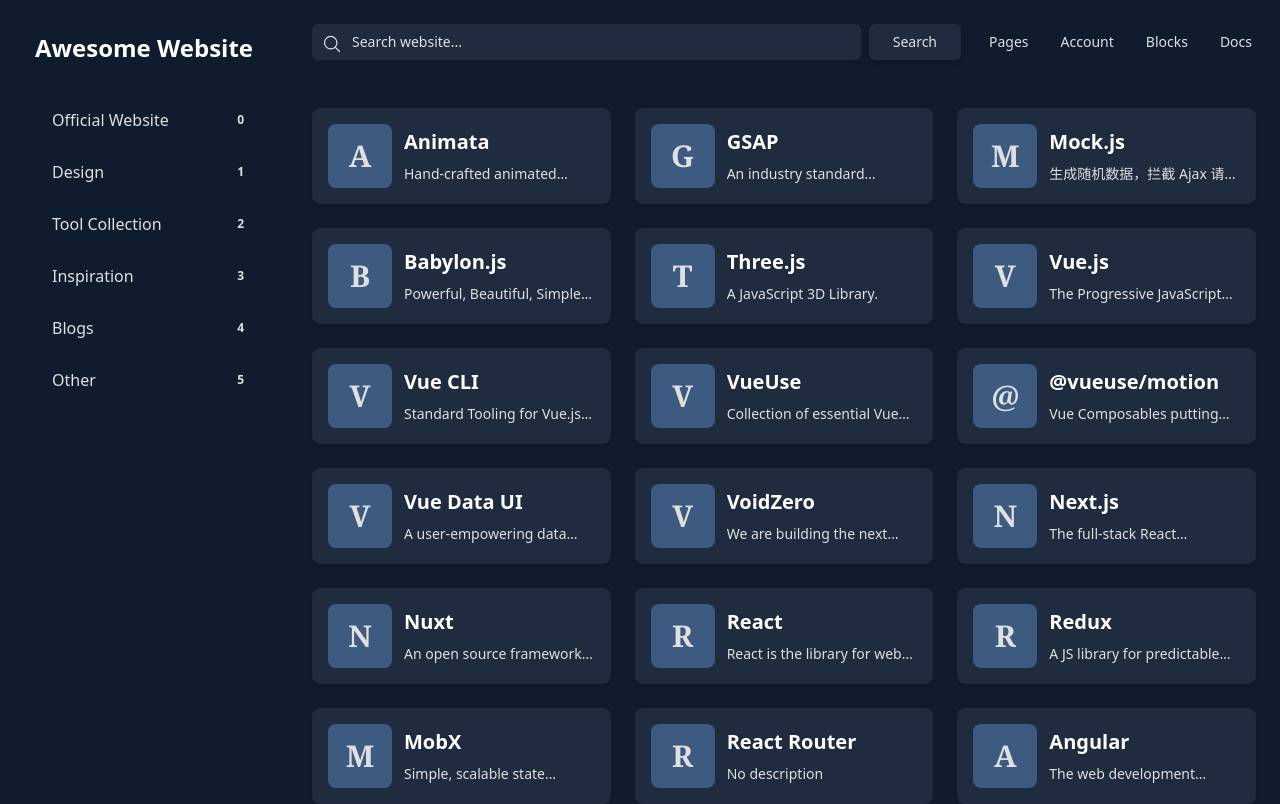
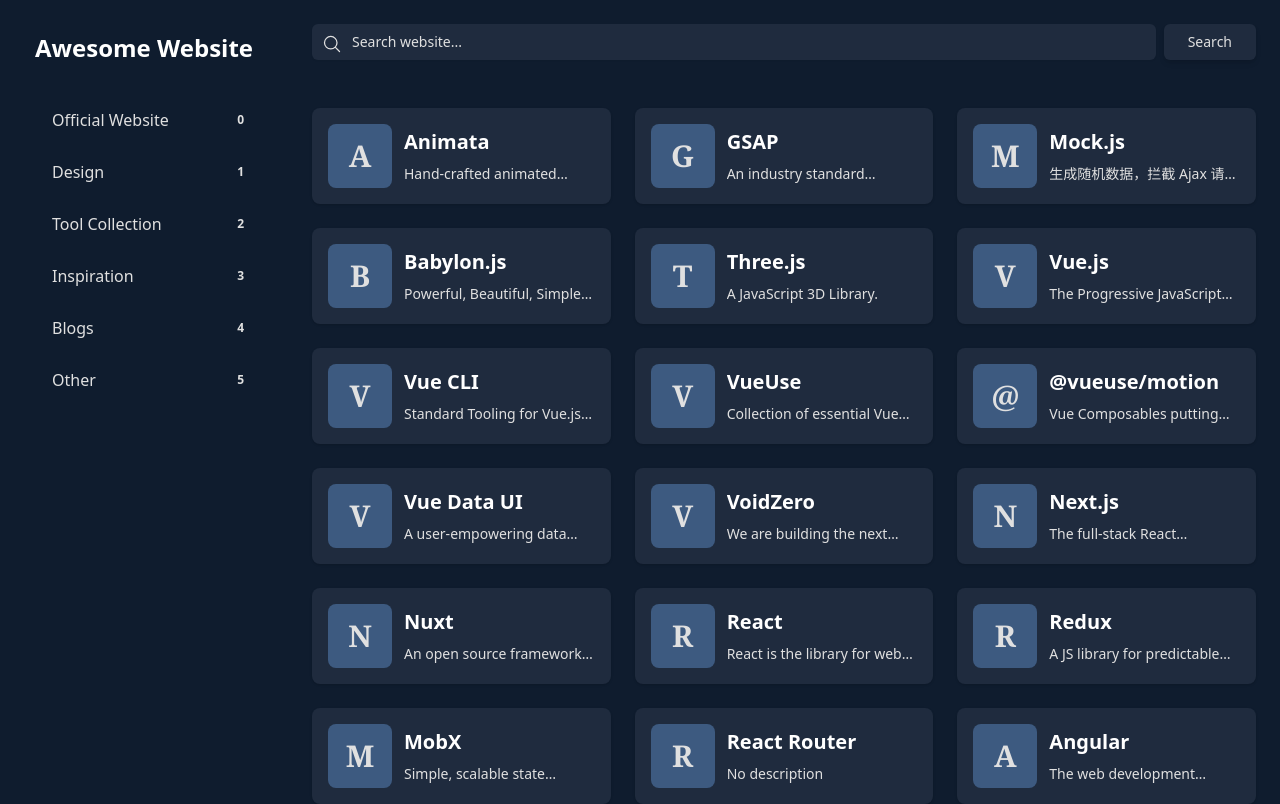
Before and after one commit to cccoding365/awesome-website, a Next.js app: page / in a window 1280 px wide. Shown: the top 804 px of the page. Built offline with nearby package versions, Linux system fonts and the light colour scheme.

Commit message:
Hide the Nav link

```diff
--- a/app/components/AwNavbar.jsx
+++ b/app/components/AwNavbar.jsx
@@ -37,7 +37,7 @@
                         Search
                     </button>
                 </div>
-                <div className="hidden lg:block ml-6 text-text-200">
+                {/* <div className="hidden lg:block ml-6 text-text-200">
                     <ul className="flex flex-col gap-2 mt-2 mb-4 lg:mb-0 lg:mt-0 lg:flex-row lg:items-center lg:gap-6">
                         <li className="flex items-center p-1 text-sm gap-x-2">
                             <a href="#" className="flex items-center">
@@ -60,7 +60,7 @@
                             </a>
                         </li>
                     </ul>
-                </div>
+                </div> */}
             </div>
         </nav>
     )
```
